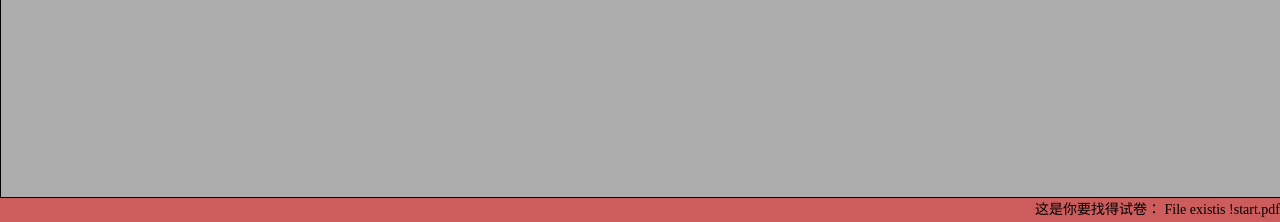
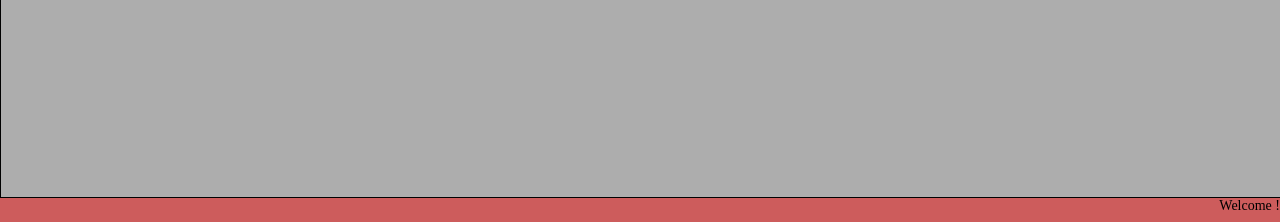
Before and after one commit to wenheping/exam, a Django app: page /dg/ in a window 1280 px wide. Shown: the part 580-802 px from the top of the page. Run offline with Django 3.2, Linux system fonts and the light colour scheme.

Commit message:
Now it really works !

```diff
--- a/dg/templates/dg.html
+++ b/dg/templates/dg.html
@@ -38,7 +38,7 @@
             <option value="初一下">初一下学期</option>
           </select></p>
         <p> 试卷年份
-          <select name="ex_year">
+          <select name="ex_time">
             <option value="2019-2020学年">2019-2020学年</option>
             <option value="2018-2019学年">2018-2019学年</option>
           </select> </p>
@@ -53,7 +53,7 @@
       </div>
     </div>
     <div id="footer">
-      这是你要找得试卷：  {{ what  }}
+      {{ what  }}
     </div>
   </body>
 </html>
--- a/dg/views.py
+++ b/dg/views.py
@@ -14,29 +14,31 @@ def index(request):
 
     context={}
     context['file_name']=pdf_name
-    context['what']='File existis !'+pdf_name
+    context['what']='Welcome !     '
 
     return render(request,'dg.html',context)
 
 def search_get(request):
-    file_name=request.GET['ex_grade']+request.GET['ex_year']
+    msg=''
+
+    file_name=request.GET['ex_grade']+request.GET['ex_time']
     try:
-      paper=DgBank.objects.get(dg_grade=request.GET['ex_grade'])
+      paper=DgBank.objects.get(dg_grade=request.GET['ex_grade'],dg_time=request.GET['ex_time'])
     except:
       pdf_name='notfound.pdf'
-      tmp='did not found: '+file_name
+      msg='I can not find the file: '+file_name
     else:
       pdf_name=paper.dg_file+'.pdf'
-      tmp='found it !'+file_name
+      msg='I found it !  '+file_name
 
     pdf_file=os.path.join(PDF_DIR,pdf_name)
 
     if os.path.exists(pdf_file)==False:
        pdf_name='notfound.pdf'
-       tmp='did not found: '+file_name
+       msg='The file does not exit: '+file_name
 
     context={}
     context['file_name']=pdf_name
-    context['what']=tmp
+    context['what']=msg
 
     return render(request,'dg.html',context)
```
Also changed, not shown: db.sqlite3.
